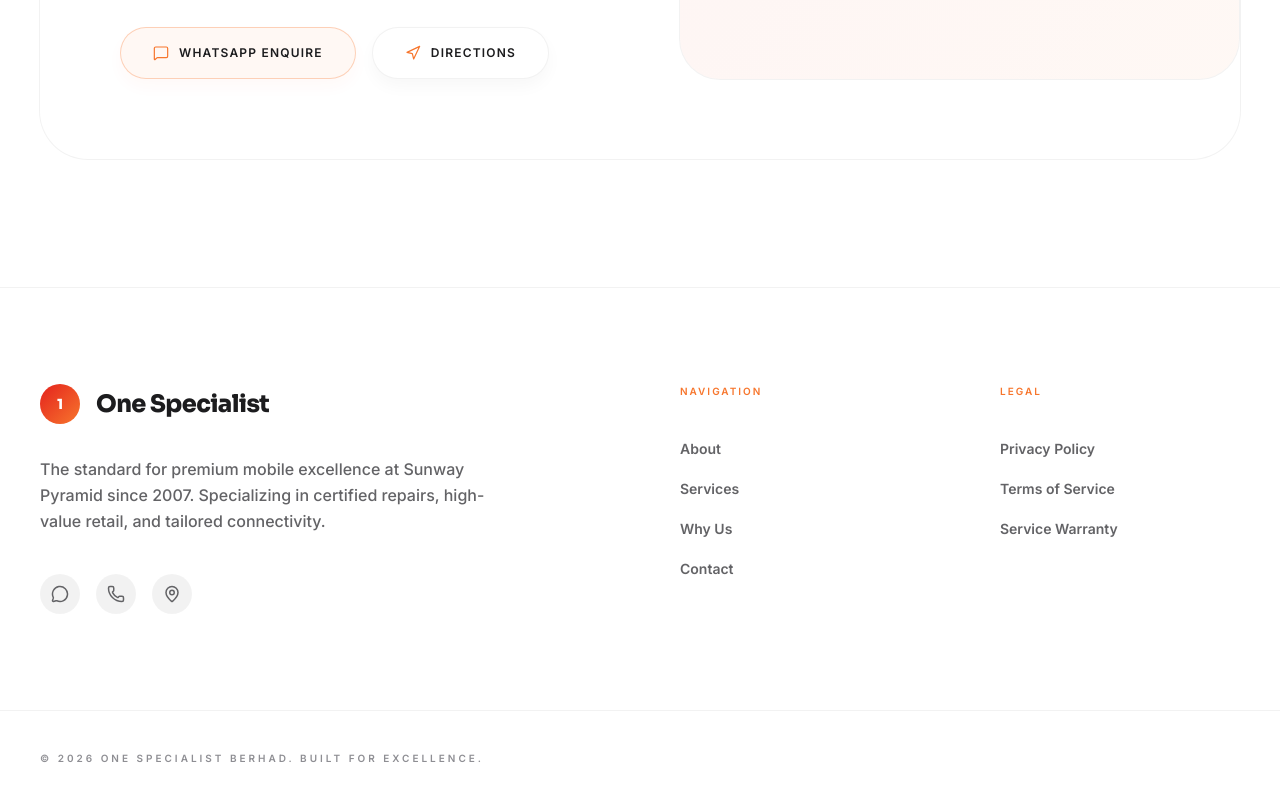
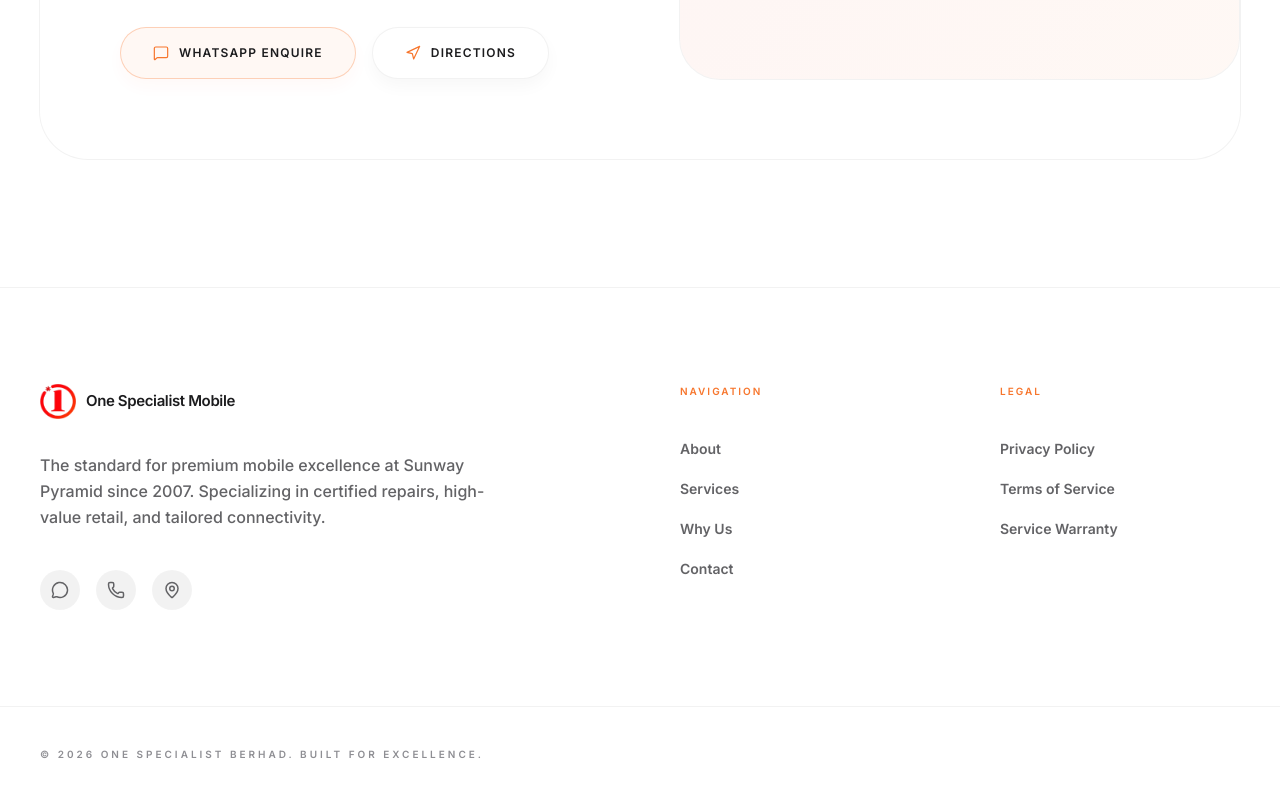
Before and after one commit to startasaasagency26-web/One-Specialist-Portfolio, a Next.js app: page / in a window 1280 px wide. Shown: the part 6346-7146 px from the top of the page. Built offline with nearby package versions, Linux system fonts and the light colour scheme.

Commit message:
Update site-footer.tsx

```diff
--- a/src/components/layout/site-footer.tsx
+++ b/src/components/layout/site-footer.tsx
@@ -1,6 +1,7 @@
 "use client";
 
 import Link from "next/link";
+import Image from "next/image";
 import { navItems } from "@/content/site";
 import { MessageCircle, Phone, MapPin } from "lucide-react";
 
@@ -9,13 +10,20 @@
     <footer className="bg-background border-t border-line py-24 pb-40">
       <div className="container-shell grid gap-20 md:grid-cols-12">
         <div className="md:col-span-5">
-          <div className="flex items-center gap-4">
-            <div className="flex h-10 w-10 items-center justify-center rounded-full bg-brand-gradient font-display text-sm font-black text-white">
-              1
+          <div className="flex items-center gap-2.5">
+            <div className="relative flex h-8 w-8 shrink-0 items-center justify-center md:h-9 md:w-9">
+              <Image
+                src="/branding/one-mobile-icon.png"
+                alt="One Specialist Mobile Icon"
+                width={36}
+                height={36}
+                className="object-contain"
+                priority
+              />
             </div>
-            <p className="font-display text-2xl font-black tracking-tight text-ink">
-              One Specialist
-            </p>
+            <span className="text-[13px] font-bold tracking-tight text-ink md:text-[15px]">
+              One Specialist Mobile
+            </span>
           </div>
           <p className="mt-8 text-base font-medium leading-relaxed text-muted">
             The standard for premium mobile excellence at Sunway Pyramid since
```
